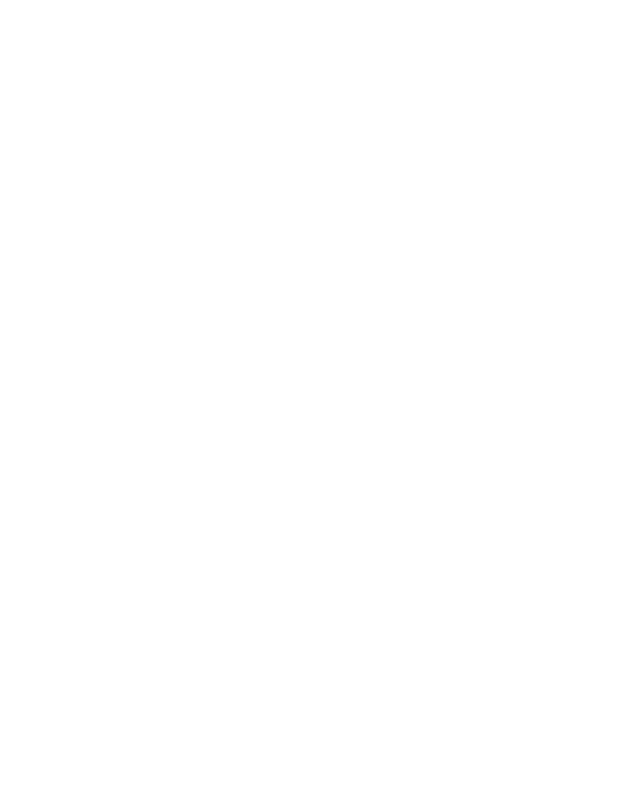
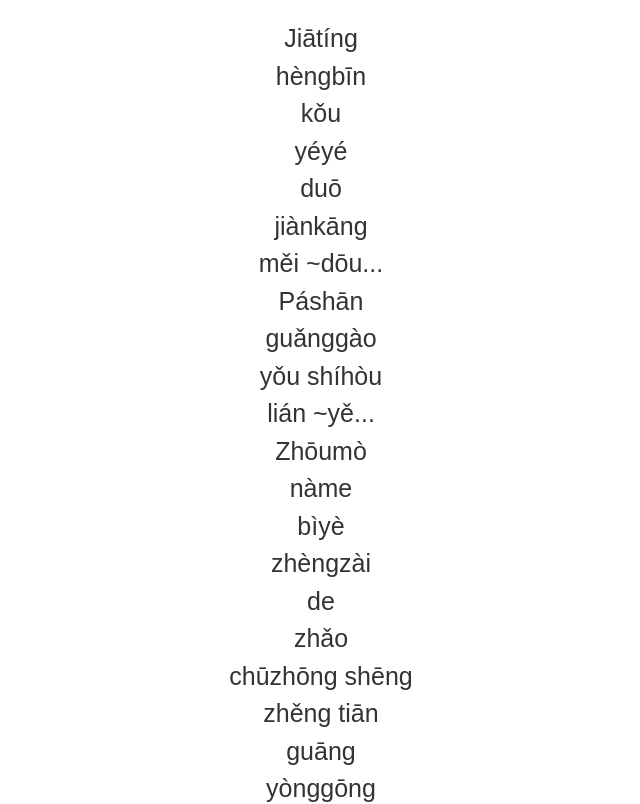
Before and after one commit to kandalog/next-chinese-word, a Next.js app: page / in a window 1280 px wide. Shown: the top 804 px of the page, without its empty margins (319-959 px from the left). Built offline with nearby package versions, Linux system fonts and the light colour scheme.

Commit message:
ベース完成

```diff
--- a/assets/question.ts
+++ b/assets/question.ts
@@ -1,9 +1,13 @@
 import { pinyin, ch, jp } from "./data";
 
-export const question: any = [];
+type questionType = {
+  jp: string;
+  ch: string;
+  pi: string;
+};
+
+export const questions: questionType[] = [];
 
 for (let i = 0; i < pinyin.length; i++) {
-  question.push({ jp: pinyin[i], ch: ch[i], pi: jp[i] });
+  questions.push({ jp: jp[i], ch: ch[i], pi: pinyin[i] });
 }
-
-console.log(question);
--- a/assets/test.ts
+++ /dev/null
@@ -1,2 +0,0 @@
-import { question } from "./question";
-console.log(question);
--- a/package.json
+++ b/package.json
@@ -18,6 +18,7 @@
     "react": "18.2.0",
     "react-dom": "18.2.0",
     "sass": "^1.62.1",
+    "ts-node": "^10.9.1",
     "typescript": "5.0.4"
   }
 }
--- a/pages/index.tsx
+++ b/pages/index.tsx
@@ -1,7 +1,35 @@
 import Image from "next/image";
 import { Inter } from "next/font/google";
-import styles from "@/styles/Home.module.scss";
+import styled from "@/styles/Home.module.scss";
+
+import { questions } from "@/assets/question";
+
+const handleOnClick = (e: React.MouseEvent<HTMLDivElement>) => {
+  const target = e.currentTarget.nextElementSibling;
+  target && target.classList.toggle("active");
+};
+
+const removeActiveClass = (e: React.MouseEvent<HTMLDivElement>) => {
+  e.currentTarget.classList.remove("active");
+};
 
 export default function Home() {
-  return <></>;
+  return (
+    <>
+      <div className={styled.inner}>
+        {questions.map((question) => (
+          <div key={question.pi} className={styled.question}>
+            <p onClick={(e) => handleOnClick(e)}>{question.pi}</p>
+            <div
+              className={styled.hidden}
+              onClick={(e) => removeActiveClass(e)}
+            >
+              <p>CH: {question.ch}</p>
+              <p>JP: {question.jp}</p>
+            </div>
+          </div>
+        ))}
+      </div>
+    </>
+  );
 }
--- a/styles/Home.module.scss
+++ b/styles/Home.module.scss
@@ -0,0 +1,36 @@
+.inner {
+  max-width: 800px;
+  width: fit-content;
+  margin: 20px auto 20px;
+}
+
+.question {
+  cursor: pointer;
+  font-size: 25px;
+  // border: 1px solid #333;
+  text-align: center;
+}
+
+.hidden {
+  padding: 0 20px;
+  // border: 1px solid #333;
+  border-top: none;
+  line-height: 0;
+  opacity: 0;
+  transition: 0.3s;
+  display: flex;
+  justify-content: center;
+
+  &:global(.active) {
+    padding: 5px 0px 20px 0px;
+    opacity: 1;
+    line-height: 1.5;
+  }
+
+  p {
+    &:not(:first-of-type) {
+      margin-left: 20px;
+    }
+    font-size: 20px;
+  }
+}
--- a/tsconfig.json
+++ b/tsconfig.json
@@ -18,6 +18,6 @@
       "@/*": ["./*"]
     }
   },
-  "include": ["next-env.d.ts", "**/*.ts", "**/*.tsx"],
+  "include": ["next-env.d.ts", "**/*.ts", "**/*.tsx", "assets/test.mts"],
   "exclude": ["node_modules"]
 }
```
Also changed, not shown: 1 other file (tests, documents, lock files or other folders).
